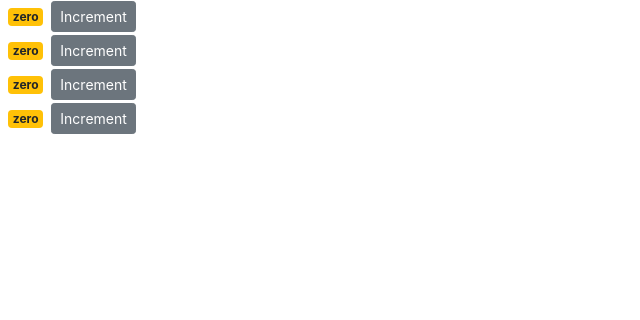
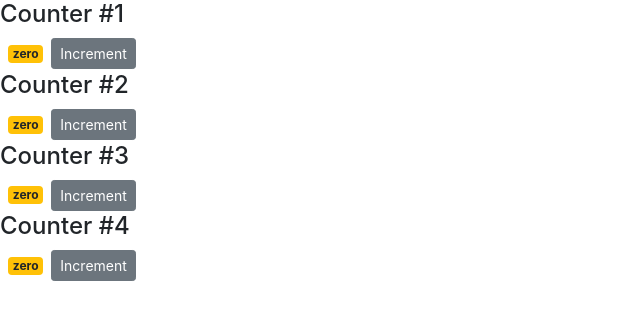
Before and after one commit to cloverspark/counter-app, a React (Create React App) app: page / in a window 1280 px wide. Shown: the top 320 px of the page, without its empty margins (0-640 px from the left). Built offline with nearby package versions, Linux system fonts and the light colour scheme.

Commit message:
remember!! important for notes later

```diff
--- a/src/components/counter.jsx
+++ b/src/components/counter.jsx
@@ -20,10 +20,11 @@ class Counter extends Component {
     // }
 
     render() {
-        //console.log('props',this.props); used for testing in console
+        console.log('props',this.props); //used for testing in console
             //<span style={{fontSize:25}} className="badge  badge-primary m-2">{this.formatCount()}</span>
         return (
         <div>
+            {this.props.children}
             <span className={this.getBadgeClasses()}>{this.formatValue()}</span>
             <button onClick={this.handleIncrement}
             className="btn btn-secondary btn-sm">
--- a/src/components/counters.jsx
+++ b/src/components/counters.jsx
@@ -13,7 +13,7 @@ class Counters extends Component {
         return (<div>
             {this.state.counters.map(counter =>(
             <Counter key={counter.id} value={counter.value}>
-                <h4>Title</h4>
+                <h4>Counter #{counter.id}</h4>
             </Counter>
             ))}
         </div>
```
